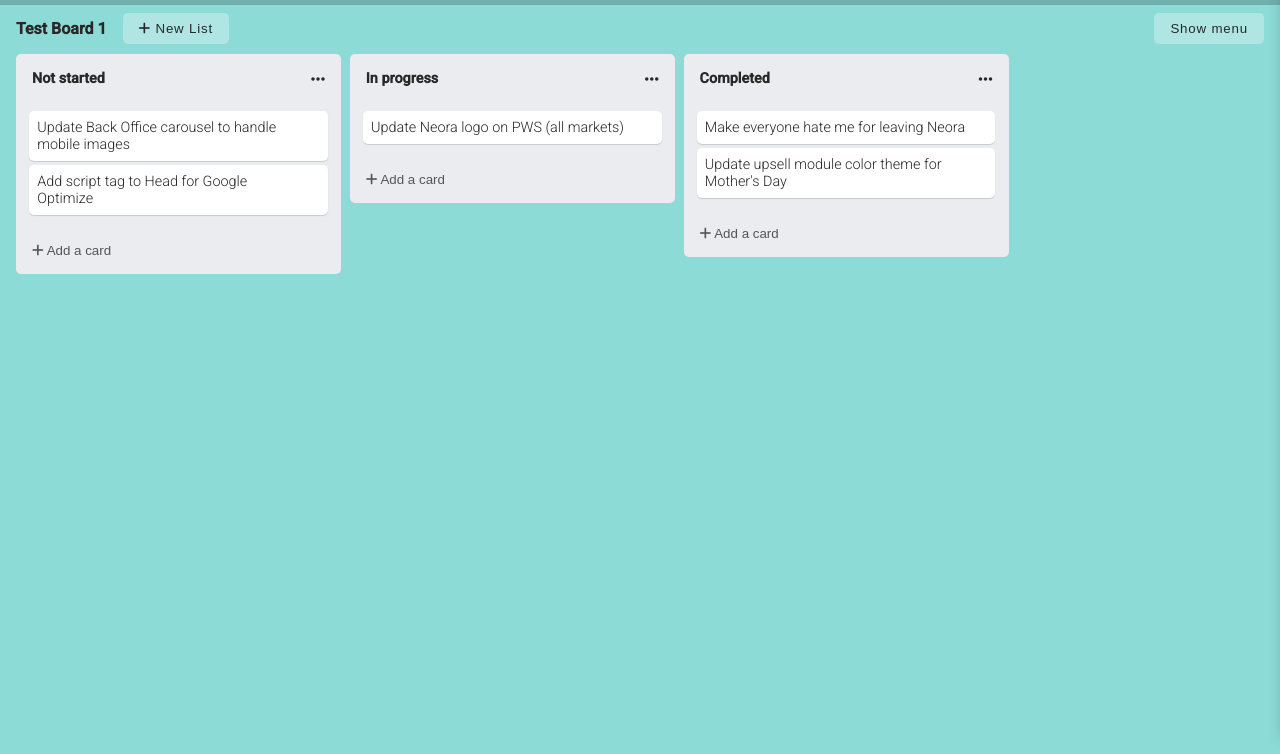
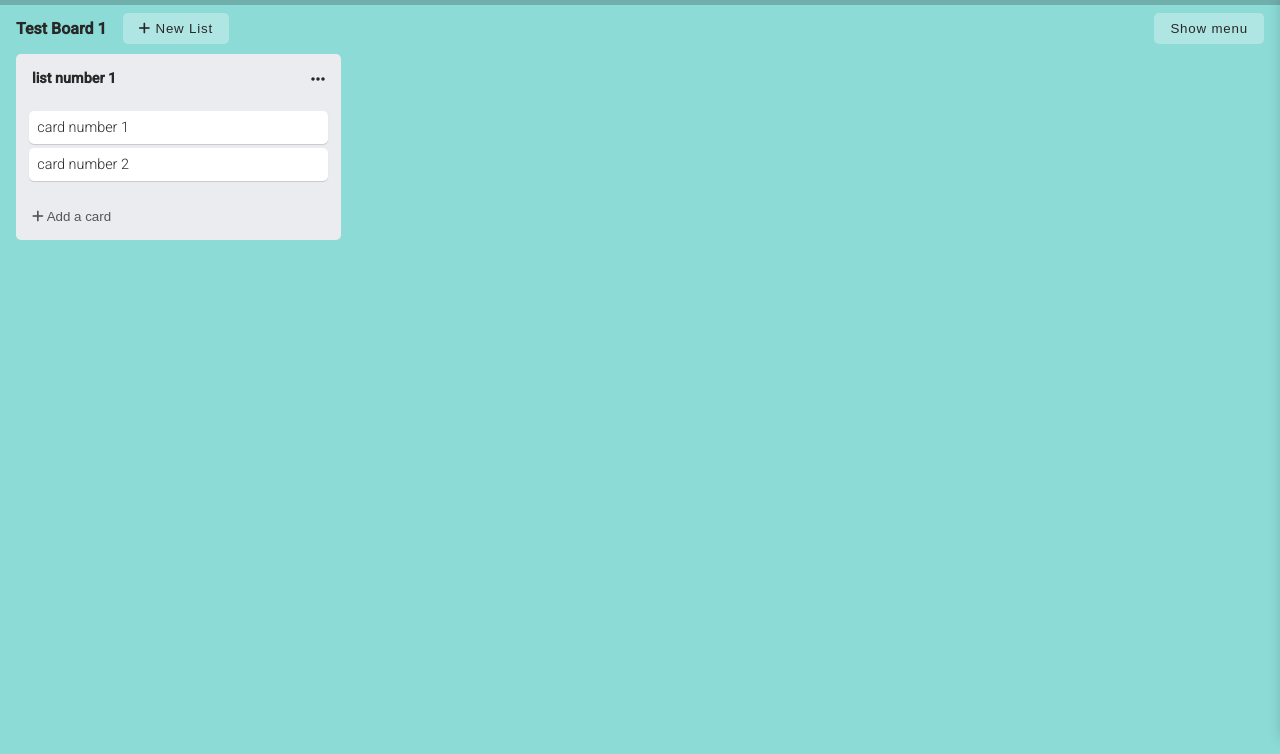
Before and after one commit to dustinusey/trelloclone, a website with bundled scripts: page index.html in a window 1280 px wide. Shown: the part 46-800 px from the top of the page. Built offline with nearby package versions, Linux system fonts and the light colour scheme.

Commit message:
removed hard coded markup

```diff
--- a/index.html
+++ b/index.html
@@ -37,20 +37,21 @@
 
     <main class="trello-board">
 
+        <!-- list -->
         <div class="trello-card-list">
             <!-- title -->
             <div class="list-title-container">
-                <p>Not started</p>
+                <p>list number 1</p>
                 <i class="fa-solid fa-ellipsis"></i>
             </div>
             <!-- card -->
             <div class="container">
                 <div class="card" draggable="true">
-                    <p class="card-title">Update Back Office carousel to handle mobile images</p>
+                    <p class="card-title">card number 1</p>
                     <i class="fa-solid fa-pen"></i>
                 </div>
                 <div class="card" draggable="true">
-                    <p class="card-title">Add script tag to Head for Google Optimize</p>
+                    <p class="card-title">card number 2</p>
                     <i class="fa-solid fa-pen"></i>
                 </div>
             </div>
@@ -58,52 +59,6 @@
             <button class="card-btn">
                 <i class="fa-solid fa-plus"></i> Add a card
             </button>
-
-        </div>
-
-        <div class="trello-card-list">
-            <!-- title -->
-            <div class="list-title-container">
-                <p>In progress</p>
-                <i class="fa-solid fa-ellipsis"></i>
-            </div>
-            <!-- card -->
-            <div class="container">
-
-                <div class="card" draggable="true">
-                    <p class="card-title">Update Neora logo on PWS (all markets)</p>
-                    <i class="fa-solid fa-pen"></i>
-                </div>
-            </div>
-            <!-- add btn -->
-            <button class="card-btn">
-                <i class="fa-solid fa-plus"></i> Add a card
-            </button>
-
-        </div>
-
-        <div class="trello-card-list">
-            <!-- title -->
-            <div class="list-title-container">
-                <p>Completed</p>
-                <i class="fa-solid fa-ellipsis"></i>
-            </div>
-            <!-- card -->
-            <div class="container">
-                <div class="card" draggable="true">
-                    <p class="card-title">Make everyone hate me for leaving Neora</p>
-                    <i class="fa-solid fa-pen"></i>
-                </div>
-                <div class="card" draggable="true">
-                    <p class="card-title">Update upsell module color theme for Mother's Day</p>
-                    <i class="fa-solid fa-pen"></i>
-                </div>
-            </div>
-            <!-- add btn -->
-            <button class="card-btn">
-                <i class="fa-solid fa-plus"></i> Add a card
-            </button>
-
         </div>
 
     </main>
```
